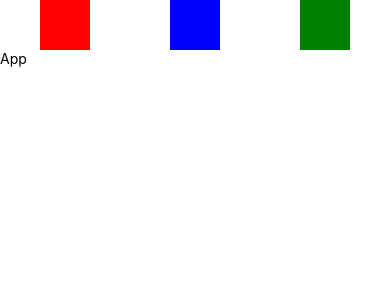
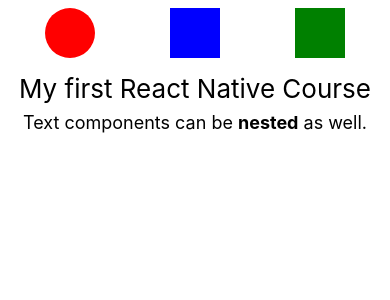
Before and after one commit to shubham2105/ReactNative-FullStack, a React Native app: screen / in a window 390 px wide. Shown: the top 300 px of the page. Built offline with nearby package versions, Linux system fonts and the light colour scheme.

Commit message:
Text Component Done ✅

```diff
--- a/App.tsx
+++ b/App.tsx
@@ -4,12 +4,19 @@ import React from 'react';
 const App = () => {
   return (
     <SafeAreaView style = {styles.container}>
+      {/* View Compoent*/}
       <View style={styles.boxContainer}>
         <View style ={styles.redBox} />
         <View style ={styles.blueBox} />
         <View style ={styles.greenBox} />
       </View>
-      <Text>App</Text>
+      {/* View Compoent*/}
+      {/* Text Compoent*/}
+      <View style = {styles.textContainer}>
+        <Text style = {styles.textComponent}>My first React Native Course</Text>
+        <Text style = {styles.nestedText}>Text components can be <Text style={styles.bold}>nested</Text> as well.</Text>
+      </View>
+      {/* Text Compoent*/}
     </SafeAreaView>
   );
 };
@@ -25,11 +32,13 @@ const styles = StyleSheet.create({
   boxContainer:{
     flexDirection: 'row',
     justifyContent:'space-around',
+    padding:'2%'
   },
   redBox:{
     height: 50,
     width: 50,
     backgroundColor:'red',
+    borderRadius: '50%'
   },
   greenBox:{
     height: 50,
@@ -41,4 +50,18 @@ const styles = StyleSheet.create({
     width: 50,
     backgroundColor:'blue',
   },
+  textContainer:{
+    justifyContent:'center',
+    alignItems: 'center',
+  },
+  textComponent:{
+    fontSize:26,
+    padding: '2%',
+  },
+  nestedText:{
+    fontSize: 18
+  },
+  bold:{
+    fontWeight: 'bold',
+  },
 });
```
